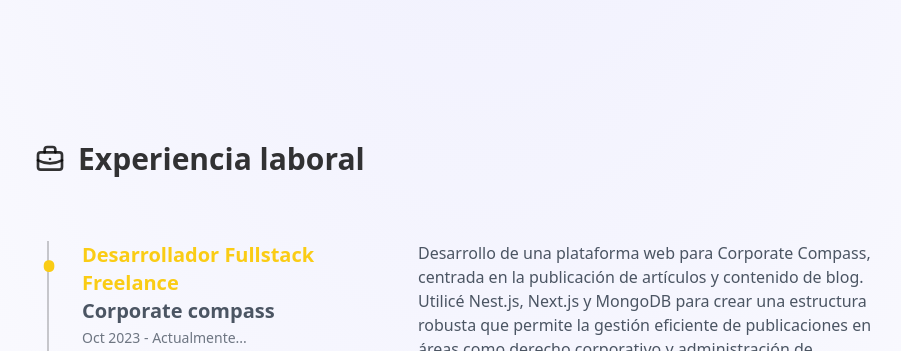
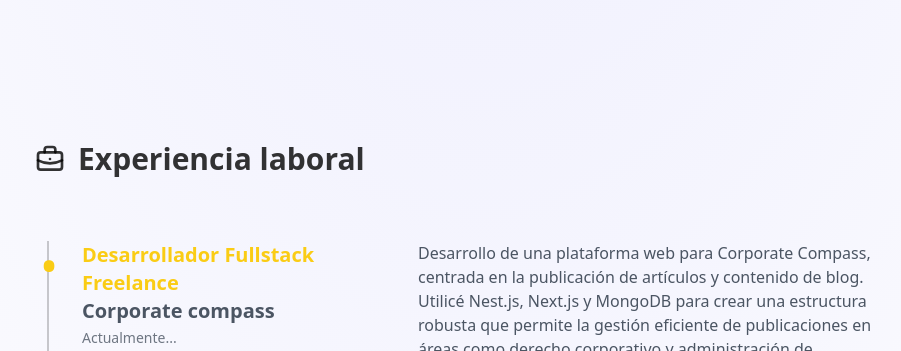
Before and after one commit to AgnerVillaFabrega/portfolio, an Astro site: page / in a window 1280 px wide. Shown: the part 449-800 px from the top of the page, without its empty margins (158-1059 px from the left). Built offline with nearby package versions, Linux system fonts and the light colour scheme; Astro itself is replaced by a stand-in of ours.

Commit message:
Update Experience.astro

```diff
--- a/src/components/Experience.astro
+++ b/src/components/Experience.astro
@@ -2,7 +2,7 @@
 import ExperienceItem from "./ExperienceItem.astro"
 const EXPERIENCE = [
   {
-    date: "Oct 2023 - Actualmente...",
+    date: "Actualmente...",
     title: "Desarrollador Fullstack Freelance",
     company: "Corporate compass",
     description:
```
